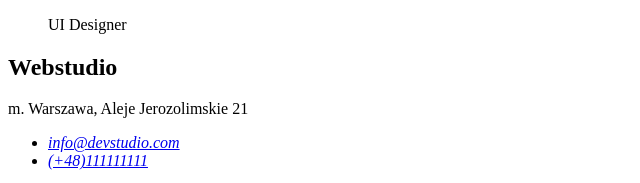
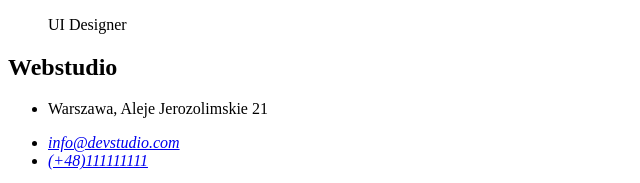
Before and after one commit to DorianCarpenter/index1.html, a plain HTML site: page index.html in a window 1280 px wide. Shown: the part 2821-3004 px from the top of the page, 0-640 px from the left. Drawn offline with Linux system fonts and the light colour scheme.

Commit message:
Update index.html
poprawka

```diff
--- a/index.html
+++ b/index.html
@@ -70,9 +70,9 @@
 </section>
     <footer class="footer">
         <h2>Webstudio</h2>
-
-           m. Warszawa, Aleje Jerozolimskie 21
-
+        <ul>
+           <li> Warszawa, Aleje Jerozolimskie 21</li>
+       </ul>
         <address>
    <ul>
         <li><a href="mailto:info@devstudio.com">info@devstudio.com</a></li>
```
